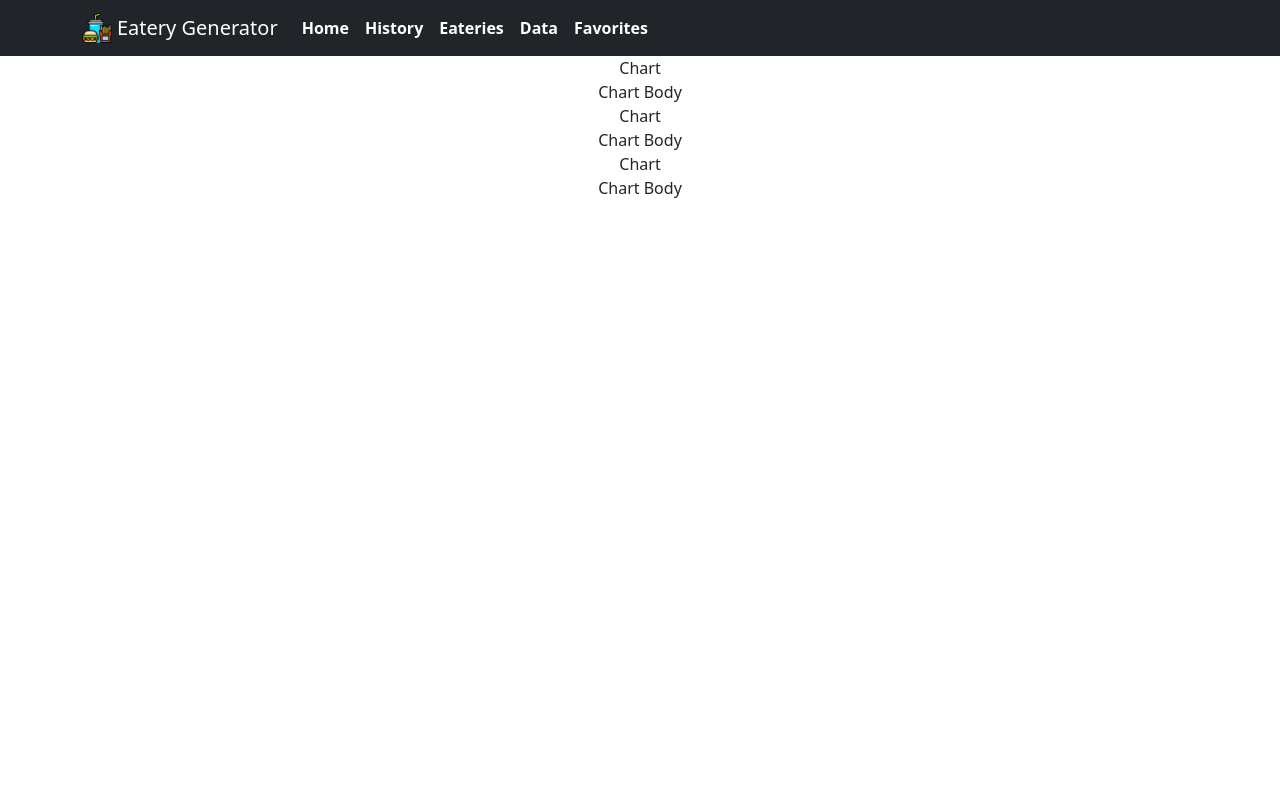
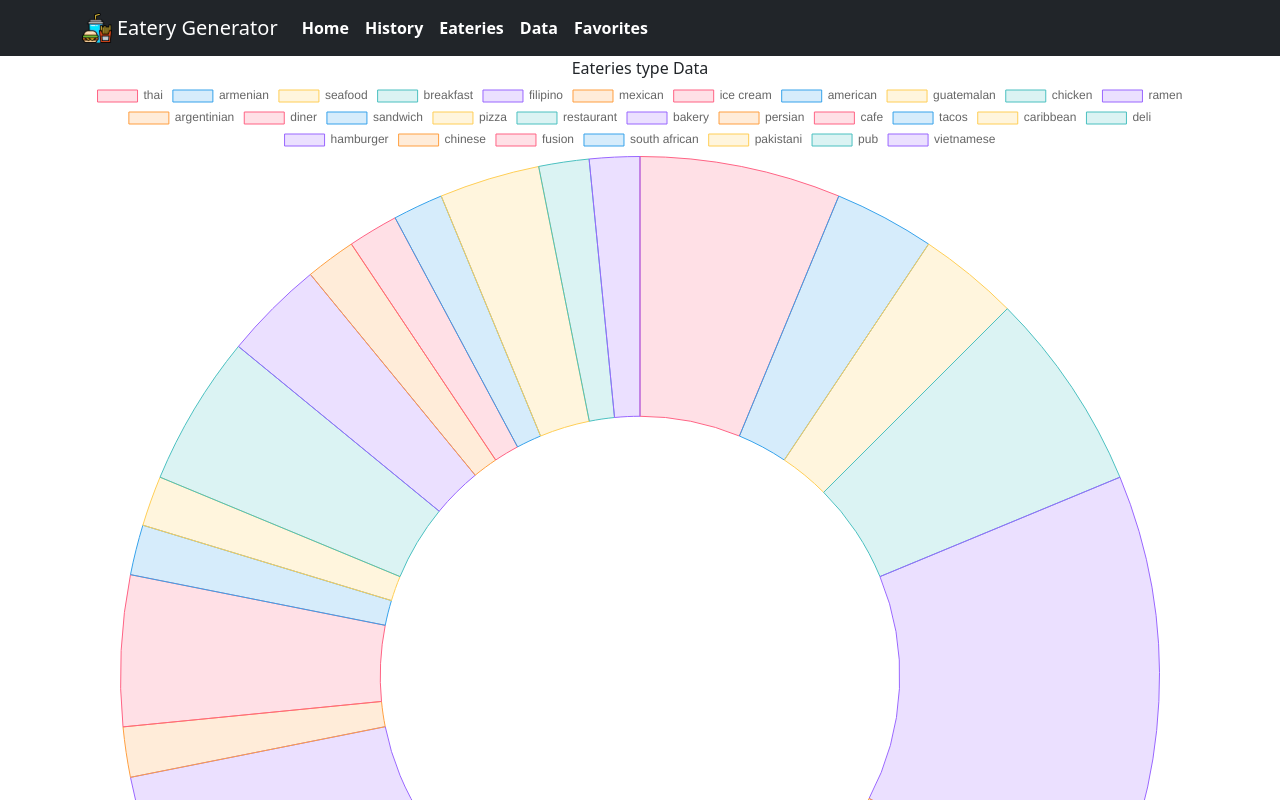
Before and after one commit to ArthurKimGl19/eateryGenerator, a React (Create React App) app: page /data in a window 1280 px wide. Shown: the top 800 px of the page. Built offline with nearby package versions, Linux system fonts and the light colour scheme.

Commit message:
Create charts for eateries type and price data

```diff
--- a/package.json
+++ b/package.json
@@ -31,6 +31,7 @@
     ]
   },
   "dependencies": {
+    "@cubejs-client/core": "^0.33.12",
     "@fortawesome/fontawesome-svg-core": "^6.4.0",
     "@fortawesome/free-regular-svg-icons": "^6.4.0",
     "@fortawesome/free-solid-svg-icons": "^6.4.0",
@@ -40,8 +41,10 @@
     "@testing-library/react": "^13.4.0",
     "@testing-library/user-event": "^13.5.0",
     "bootstrap": "^5.2.3",
+    "chart.js": "^4.3.0",
     "react": "^18.2.0",
     "react-bootstrap": "^2.7.4",
+    "react-chartjs-2": "^5.2.0",
     "react-dom": "^18.2.0",
     "react-icons": "^4.9.0",
     "react-redux": "^8.0.5",
--- a/src/components/Chart/Chart.js
+++ /dev/null
@@ -1,12 +0,0 @@
-import React from 'react';
-
-import './Chart.css';
-
-export default function Chart() {
-    return (
-        <div>
-            <div>Chart</div>
-            <div>Chart Body</div>
-        </div>
-    );
-}
--- /dev/null
+++ b/src/components/ChartGraph/ChartGraph.js
@@ -0,0 +1,56 @@
+import React from 'react';
+import PropTypes from 'prop-types';
+import { Container } from 'react-bootstrap';
+import { Chart as ChartJS, ArcElement, Tooltip, Legend } from 'chart.js';
+import { Doughnut } from 'react-chartjs-2';
+import { useSelector } from 'react-redux';
+
+ChartJS.register(ArcElement, Tooltip, Legend);
+
+import { cleanUpData } from '../../helpers/dataFunctions';
+import { useChart } from '../../hooks/useChart';
+import './ChartGraph.css';
+
+export default function ChartGraph({ category, label }) {
+    const data = useSelector((state) => state.eateries);
+    const [eateries] = React.useState(cleanUpData(data));
+    const { labels, counts } = useChart(category, eateries);
+
+    const chartData = {
+        labels: labels,
+        datasets: [
+            {
+                label: label,
+                data: counts,
+                backgroundColor: [
+                    'rgba(255, 99, 132, 0.2)',
+                    'rgba(54, 162, 235, 0.2)',
+                    'rgba(255, 206, 86, 0.2)',
+                    'rgba(75, 192, 192, 0.2)',
+                    'rgba(153, 102, 255, 0.2)',
+                    'rgba(255, 159, 64, 0.2)'
+                ],
+                borderColor: [
+                    'rgba(255, 99, 132, 1)',
+                    'rgba(54, 162, 235, 1)',
+                    'rgba(255, 206, 86, 1)',
+                    'rgba(75, 192, 192, 1)',
+                    'rgba(153, 102, 255, 1)',
+                    'rgba(255, 159, 64, 1)'
+                ],
+                borderWidth: 1
+            }
+        ]
+    };
+    return (
+        <Container>
+            <div>Eateries {category} Data</div>
+            <Doughnut data={chartData} />
+        </Container>
+    );
+}
+
+ChartGraph.propTypes = {
+    category: PropTypes.string.isRequired,
+    label: PropTypes.string.isRequired
+};
--- a/src/components/Eateries/Eateries.js
+++ b/src/components/Eateries/Eateries.js
@@ -9,12 +9,10 @@ import Filters from '../Filters/Filters';
 import Sort from '../Sort/Sort';
 import { calculatePrice } from '../../helpers/priceFunctions';
 import { showDirections } from '../../helpers/directionFunctions';
+import { cleanUpData } from '../../helpers/dataFunctions';
 import { formatEateriesProximity } from '../../redux/features/eateries/eateriesSlice';
 import './Eateries.css';
 
-const cleanUpData = function (object) {
-    return Object.keys(object).map((id) => object[id]);
-};
 export default function Eateries() {
     const data = useSelector((state) => state.eateries);
     const [eateries, setEateries] = React.useState(cleanUpData(data));
--- /dev/null
+++ b/src/helpers/dataFunctions.js
@@ -0,0 +1,3 @@
+export const cleanUpData = function (object) {
+    return Object.keys(object).map((id) => object[id]);
+};
--- /dev/null
+++ b/src/hooks/useChart.js
@@ -0,0 +1,54 @@
+import React from 'react';
+import PropTypes from 'prop-types';
+
+export const useChart = function (category, data) {
+    const [values, setValues] = React.useState({});
+    const [labels, setLabels] = React.useState([]);
+    const [counts, setCounts] = React.useState([]);
+
+    React.useEffect(() => {
+        const storage = {};
+        data.forEach((eatery) => {
+            if (!storage[eatery[category]]) {
+                storage[eatery[category]] = 1;
+            } else {
+                storage[eatery[category]]++;
+            }
+        });
+        setValues({ ...storage });
+    }, []);
+
+    React.useEffect(() => {
+        const categoryArray = Object.keys(values);
+        const countsArray = [];
+        categoryArray.forEach((type) => {
+            console.log('types', type);
+            countsArray.push(values[type]);
+        });
+        if (category === 'price') {
+            const newCategoryArray = [];
+            categoryArray.forEach((type) => {
+                if (type === '1') {
+                    newCategoryArray.push('$');
+                } else if (type === '2') {
+                    newCategoryArray.push('$$');
+                } else if (type === '3') {
+                    newCategoryArray.push('$$$');
+                } else if (type === '4') {
+                    newCategoryArray.push('$$$');
+                }
+            });
+            setLabels([...newCategoryArray]);
+        } else {
+            setLabels([...categoryArray]);
+        }
+        setCounts([...countsArray]);
+    }, [values]);
+
+    return { labels, counts };
+};
+
+useChart.propTypes = {
+    category: PropTypes.string.isRequired,
+    data: PropTypes.array.isRequired
+};
--- a/src/pages/DataPage/DataPage.js
+++ b/src/pages/DataPage/DataPage.js
@@ -1,12 +1,11 @@
 import React from 'react';
 
-import Chart from '../../components/Chart/Chart';
+import ChartGraph from '../../components/ChartGraph/ChartGraph';
 export default function DataPage() {
     return (
         <React.Fragment>
-            <Chart />
-            <Chart />
-            <Chart />
+            <ChartGraph category={'type'} label={'Eateries Type'} />
+            <ChartGraph category={'price'} label={'Eateries Price'} />
         </React.Fragment>
     );
 }
```
Also changed, not shown: src/components/ChartGraph/ChartGraph.css (added), 1 other file (tests, documents, lock files or other folders).
